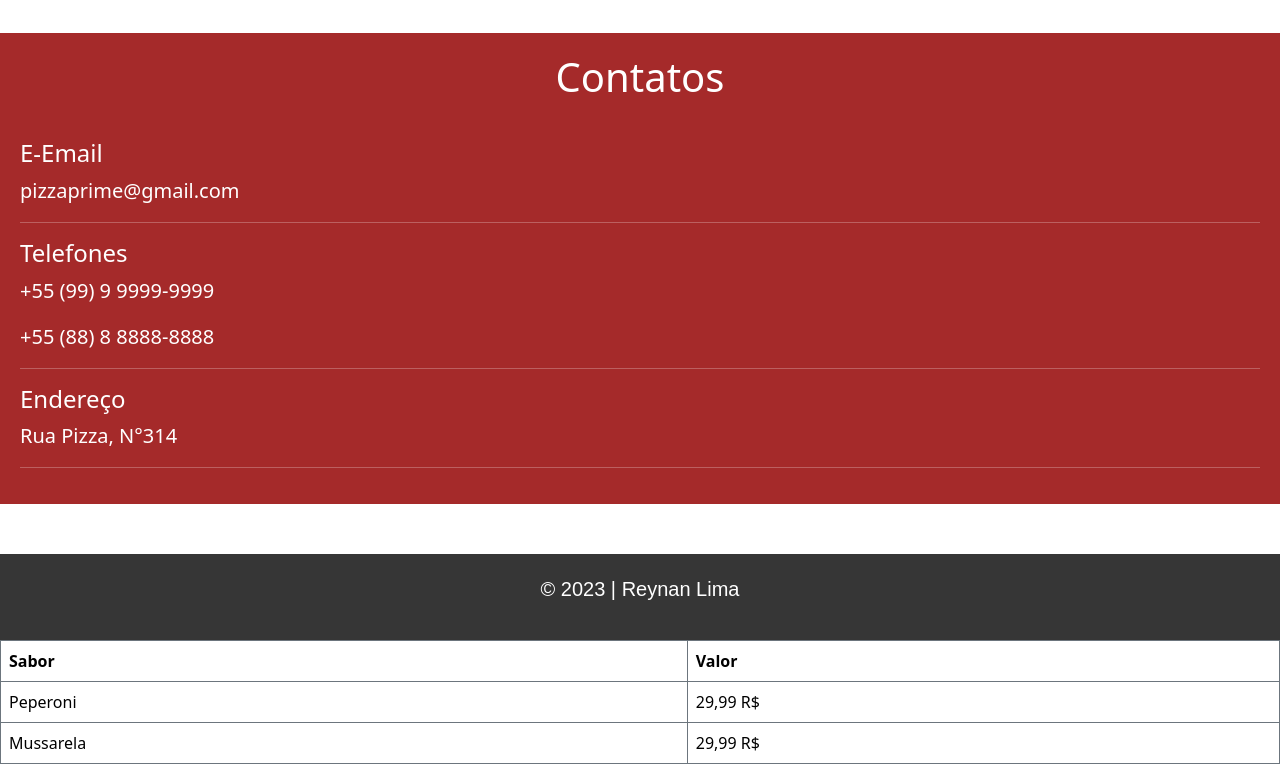
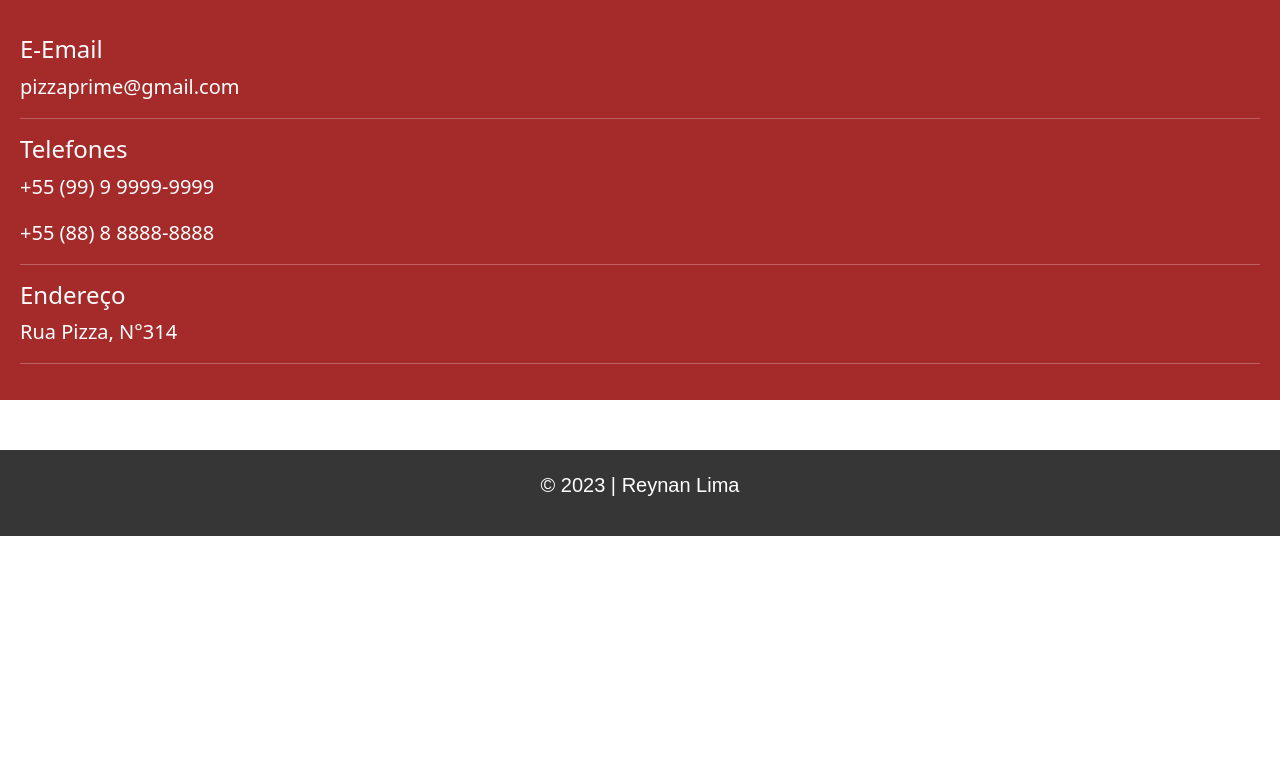
Before and after one commit to Reynan00/Treino, a plain HTML site: page Index.html in a window 1280 px wide. Shown: the part 1557-2337 px from the top of the page. After the commit the page ends 2093 px from the top, so only its background shows below. Drawn offline with nearby package versions, Linux system fonts and the light colour scheme.

Commit message:
Update Index.html

```diff
--- a/Index.html
+++ b/Index.html
@@ -94,28 +94,6 @@
     </div>
     <br>
 
-  <section>
-
-    <h1 class="text-center">Tabela de valores</h1>
-    <br>
-<table class="table table-bordered border-secondary">
-  <tr>
-    <th>Sabor</th>
-    <th>Valor</th>
-  </tr>
-  <tr>
-    <td>Peperoni</td>
-    <td>29,99 R$</td>
-  </tr>
-  <tr>
-    <td>Mussarela</td>
-    <td>29,99 R$</td>
-  </tr>
-
-<br>
-
-  </section>
-
   <section id="sobre">
     <h1 class="text-center">Sobre nós</h1>
     <p>Bem-vindo à Pizza Prime, onde qualidade é a essência. Nossas pizzas são obras-primas culinárias, preparadas com ingredientes frescos e variedade de sabores. Oferecemos um ambiente acolhedor e atendimento caloroso. Além de pizzas incríveis, temos acompanhamentos, saladas e sobremesas deliciosas. Acompanhe com nossa seleção de vinhos e bebidas refrescantes. Na Pizza Prime, a qualidade é tradição. Venha nos visitar e experimente uma experiência gastronômica única.</p>
```
